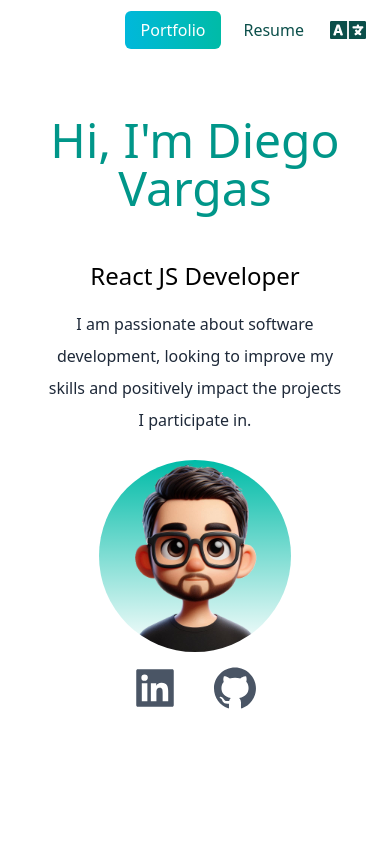
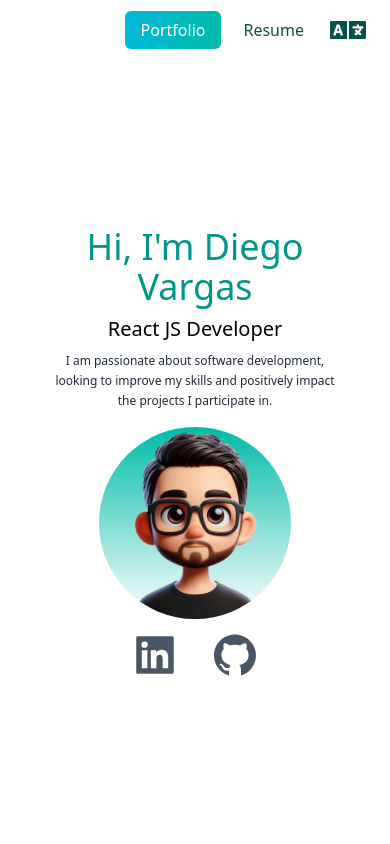
Before and after one commit to JuanDiegoVP/Portfolio, a React (Vite) app: page / in a window 390 px wide. Shown: the top 844 px of the page. Built offline with nearby package versions, Linux system fonts and the light colour scheme.

Commit message:
First responsive

```diff
--- a/src/components/Navbar.tsx
+++ b/src/components/Navbar.tsx
@@ -18,6 +18,9 @@ export const Navbar = () => {
   const dispatch = useDispatch();
 
   const { pathname } = useLocation();
+  // How to put a min-h minus navbar height in tailwindcss?
+  // You can use the `min-h-screen` class to set the minimum height of an element to the full height of the viewport, minus the height of the navbar. To achieve this, you can use a combination of `min-h-screen` and a custom height for the navbar.
+  // For example, if your navbar has a height of 60px, you can set the min-height of the main content to `min-h-[calc(100vh-60px)]`.
   return (
     <nav
       className={`flex sm:justify-between ${
--- a/src/index.css
+++ b/src/index.css
@@ -1 +1,15 @@
 @import "tailwindcss";
+
+@theme {
+    /* Breakpoints */
+    --breakpoint-2xs: 20rem; /* 320px */
+    --breakpoint-xs: 30rem; /* 480px */
+    /*--breakpoint-sm: 40rem; /* 640px */
+    /*--breakpoint-md: 50rem; /* 800px */
+    /*--breakpoint-lg: 60rem; /* 960px */
+    --breakpoint-xl: 80rem; /* 1280px */
+    --breakpoint-2xl: 90rem; /* 1440px */
+    --breakpoint-3xl: 100rem; /* 1600px */
+    --text-10xl: 10rem;
+    --text-11xl: 11rem;
+}
--- a/src/pages/Portfolio.tsx
+++ b/src/pages/Portfolio.tsx
@@ -6,32 +6,78 @@ import { ecommerceInfo } from "../lib/ProjectsInfo";
 import { useSelector } from "react-redux";
 import { RootState } from "../main";
 
+// Layout & Container Classes: container, mx-auto, flex, grid, columns-*, space-*, gap-*, order-*
+// Spacing & Positioning Classes: p-*, m-*, mt-*, mb-*, ml-*, mr-*, absolute, relative, fixed, sticky, md:px-20, lg:px-30, overflow-hidden
+// Size & Dimension Classes: w-*, h-*, min-w-*, min-h-*, max-w-*, max-h-*,
+// Typography Classes: text-*, font-*, leading-*, tracking-*, pre-line, whitespace-*, text-ellipsis, text-overflow-*, text-center, text-gray-800
+// Visual Styles: bg-*, border-*, shadow-*, ring-*, outline-*
+// Interactive states: hover:*, focus:*, active:*, disabled:*
+
+// Where does the text-gray-500 class fall in the above categories?
+
 export const Portfolio = () => {
   const { language } = useSelector((state: RootState) => state.language);
 
   return (
-    <main className="bg-white px-10 pb-5 md:px-20 lg:px-40">
-      <section className="h-screen">
-        <div className="text-center px-2 py-2 ">
-          <h2 className="text-5xl sm:py-5 py-10 text-teal-600 font-medium md:text-5xl">
+    <main
+      className="
+      px-10 pb-5 lg:px-20 md:px-10 xs:px-4
+    bg-white "
+    >
+      <section
+        className="
+        flex flex-col
+        min-h-[calc(100vh-70px)]
+        items-center justify-center
+        text-center"
+      >
+        <div
+          className="
+          p-2
+          text-center"
+        >
+          <h2
+            className="
+            xs:py-4
+            text-4xl text-teal-600 font-medium lg:text-7xl md:text-6xl xs:text-4xl"
+          >
             {language === "en"
               ? "Hi, I'm Diego Vargas"
               : "Hola, soy Diego Vargas"}
           </h2>
-          <h3 className="text-2xl py-2 md:text-3xl">
+          <h3
+            className="
+            py-2
+            text-xl md:text-3xl xs:text-2xl"
+          >
             {language === "en"
               ? "React JS Developer"
               : "Desarrollador React JS"}
           </h3>
-          <p className="text-md py-2 leading-8 text-gray-800 md:text-md max-w-xl mx-auto">
+          <p
+            className="
+              mx-auto
+              max-w-xl
+              text-xs leading-5 xs:leading-6 text-gray-800 md:text-md"
+          >
             {language === "en"
               ? "I am passionate about software development, looking to improve my skills and positively impact the projects I participate in."
               : "Soy un apasionado del desarrollo de software, buscando mejorar mis habilidades y tener un impacto positivo en los proyectos en los que participo."}{" "}
           </p>
         </div>
 
-        <div className="relative bg-gradient-to-b from-teal-500 rounded-full w-48 h-48 md:w-80 md:h-80 sm:w-56 sm:h-56 mx-auto mt-2 overflow-hidden">
-          <img src={avatar} alt="profile-avatar" />
+        <div
+          className="
+            mx-auto
+            relative mt-2 overflow-hidden
+            w-48 h-48 md:w-68 md:h-68 xs:w-62 xs:h-62
+            bg-gradient-to-b from-teal-500 rounded-full"
+        >
+          <img
+            src={avatar}
+            alt="profile-avatar"
+            className="object-cover w-full h-full"
+          />
         </div>
         <div className="text-5xl flex justify-center gap-16 py-3 text-gray-600">
           <ul className="flex justify-center gap-8">
@@ -49,7 +95,11 @@ export const Portfolio = () => {
           <h3 className="text-3xl py-1">
             {language === "en" ? "My Projects" : "Proyectos"}
           </h3>
-          <p className="text-md py-2 leading-8 text-gray-800">
+          <p
+            className="
+              py-2
+              text-sm leading-6 text-gray-800"
+          >
             {language === "en"
               ? "Here are some of the projects that I have developed using various technologies. Each project reflects my skills and passion for software development. I hope you find them interesting!"
               : "Estos son algunos de los proyectos que he desarrollado utilizando diversas tecnologías. Cada proyecto refleja mis habilidades y pasión por el desarrollo de software. ¡Espero que los encuentres interesantes!"}
```
